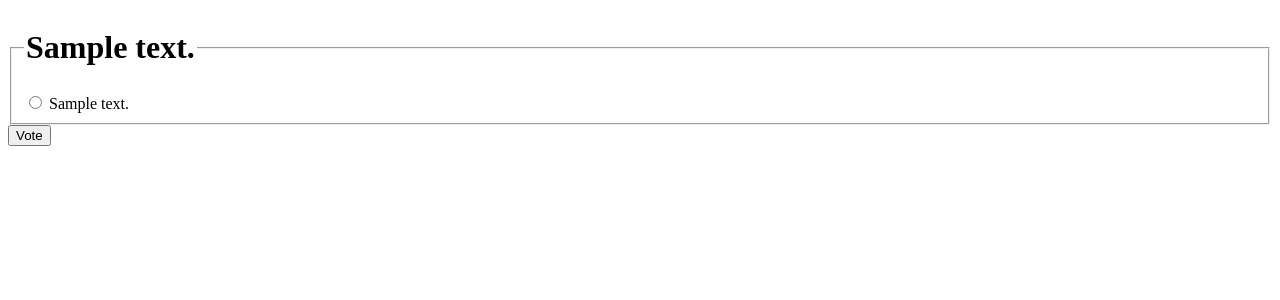
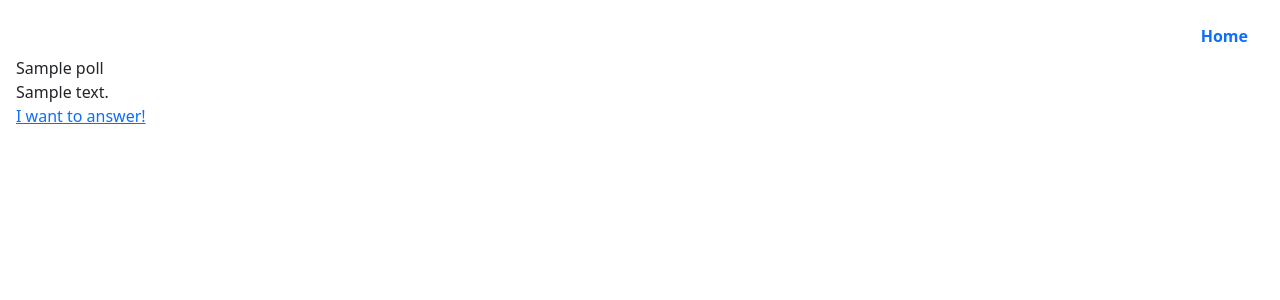
Before and after one commit to mblazhko/mysite, a Django app: page /polls/1/ in a window 1280 px wide. Shown: the top 300 px of the page. Run offline with Django 4.2, Linux system fonts and the light colour scheme; tables that the repository leaves empty hold one stand-in row (values such as "Sample post").

Commit message:
add base views

```diff
--- a/polls/admin.py
+++ b/polls/admin.py
@@ -1,6 +1,8 @@
 from django.contrib import admin
 
-from polls.models import Question, Choice
+from polls.models import Question, Choice, Poll, Answer
 
 admin.site.register(Question)
 admin.site.register(Choice)
+admin.site.register(Poll)
+admin.site.register(Answer)
--- /dev/null
+++ b/polls/forms.py
@@ -0,0 +1,15 @@
+from django import forms
+
+from polls.models import Poll, Question, Choice
+
+
+class PollForm(forms.ModelForm):
+    choice = forms.ModelChoiceField(queryset=Choice.objects.all(), widget=forms.RadioSelect)
+
+    class Meta:
+        model = Poll
+        fields = ["choice"]
+
+
+class AnswerForm(forms.ModelForm):
+    ...
--- a/polls/models.py
+++ b/polls/models.py
@@ -6,12 +6,16 @@ from django.utils import timezone
 
 class Poll(models.Model):
     poll_name = models.CharField(max_length=200)
+    poll_description = models.TextField(max_length=1000)
+    pub_date = models.DateTimeField("date published", default=timezone.now())
+
+    def __str__(self) -> str:
+        return self.poll_name
 
 
 class Question(models.Model):
     poll = models.ForeignKey(Poll, on_delete=models.CASCADE)
     question_text = models.CharField(max_length=255)
-    pub_date = models.DateTimeField("date published")
 
     def __str__(self) -> str:
         return self.question_text
@@ -25,7 +29,7 @@ class Choice(models.Model):
     choice_text = models.CharField(max_length=200)
 
     def __str__(self) -> str:
-        return self.choice_text
+        return f"{self.question.question_text} [{self.choice_text}]"
 
 
 class Answer(models.Model):
--- a/polls/urls.py
+++ b/polls/urls.py
@@ -4,9 +4,9 @@ from . import views
 
 urlpatterns = [
     path("", views.IndexView.as_view(), name="index"),
-    path("<int:pk>/", views.DetailView.as_view(), name="detail"),
-    path("<int:pk>/results/", views.ResultsView.as_view(), name="results"),
-    path("<int:question_id>/vote/", views.vote, name="vote"),
+    path("<int:pk>/", views.DetailView.as_view(), name="poll-detail"),
+    path("<int:pk>/results/", views.ResultsView.as_view(), name="poll-results"),
+    path("<int:poll_id>/vote/", views.vote, name="vote"),
 ]
 
 app_name = "polls"
--- a/polls/views.py
+++ b/polls/views.py
@@ -2,22 +2,22 @@ from django.http import HttpResponse, HttpResponseRedirect
 from django.shortcuts import render, get_object_or_404
 from django.urls import reverse
 from django.views import generic
+from django.views.generic.edit import FormMixin
 
-from polls.models import Question, Choice
+from polls.forms import PollForm
+from polls.models import Question, Choice, Poll, Answer
 
 
 class IndexView(generic.ListView):
+    model = Poll
     template_name = "polls/index.html"
-    context_object_name = "latest_question_list"
-
-    def get_queryset(self):
-        """Return the last five published questions."""
-        return Question.objects.order_by("-pub_date")[:5]
+    queryset = Poll.objects.all()
 
 
-class DetailView(generic.DetailView):
-    model = Question
-    template_name = "polls/detail.html"
+class DetailView(generic.DetailView, FormMixin):
+    model = Poll
+    template_name = "polls/poll_detail.html"
+    form_class = PollForm
 
 
 class ResultsView(generic.DetailView):
@@ -25,22 +25,14 @@ class ResultsView(generic.DetailView):
     template_name = "polls/results.html"
 
 
-def vote(request, question_id):
-    question = get_object_or_404(Question, pk=question_id)
-    try:
-        selected_choice = question.choice_set.get(pk=request.POST["choice"])
-    except (KeyError, Choice.DoesNotExist):
-        # Redisplay the question voting form.
-        return render(
-            request,
-            "polls/detail.html",
-            {
-                "question": question,
-                "error_message": "You didn't select a choice.",
-            },
-        )
+def vote(request, poll_id):
+    poll = get_object_or_404(Poll, pk=poll_id)
+    if request.method == 'POST':
+        form = PollForm(request.POST)
+        if form.is_valid():
+            selected_choice = form.cleaned_data['choice']
+            Answer.objects.create(choice=selected_choice, answer_text=selected_choice.choice_text)
+            return HttpResponseRedirect(reverse('polls:results', args=(poll.id,)))
     else:
-        selected_choice.votes += 1
-        selected_choice.save()
-
-        return HttpResponseRedirect(reverse("polls:results", args=(question.id,)))
+        form = PollForm(initial={'poll_name': poll.poll_name})
+    return render(request, 'polls/vote.html', {'form': form, 'poll': poll})
--- /dev/null
+++ b/templates/base.html
@@ -0,0 +1,32 @@
+<!doctype html>
+<html lang="en">
+<head>
+    <meta charset="UTF-8">
+    <meta name="viewport"
+          content="width=device-width, user-scalable=no, initial-scale=1.0, maximum-scale=1.0, minimum-scale=1.0">
+    <meta http-equiv="X-UA-Compatible" content="ie=edge">
+    <link href="https://cdn.jsdelivr.net/npm/bootstrap@5.3.0-alpha3/dist/css/bootstrap.min.css" rel="stylesheet"
+          integrity="sha384-KK94CHFLLe+nY2dmCWGMq91rCGa5gtU4mk92HdvYe+M/SXH301p5ILy+dN9+nJOZ" crossorigin="anonymous">
+    {% load static %}
+    <title>Polls</title>
+</head>
+<body>
+<div class="container-fluid d-flex w-100 h-100 p-3 mx-auto flex-column">
+    <header class="mb-auto">
+        <div>
+            <nav class="nav nav-masthead justify-content-center float-md-end">
+                <a class="nav-link fw-bold active" aria-current="page" href="{% url 'polls:index' %}">Home</a>
+{#                {% if user.is_authenticated %}#}
+{#                	<a class="nav-link fw-bold active" aria-current="page" href="{% url 'logout' %}">Logout</a>#}
+{#                {% else %}#}
+{#                  <a class="nav-link fw-bold active" aria-current="page" href="{% url 'login' %}">Login</a>#}
+{#                {% endif %}#}
+            </nav>
+        </div>
+    </header>
+
+    {% block content %}{% endblock content %}
+
+</div>
+</body>
+</html>
--- a/templates/polls/detail.html
+++ /dev/null
@@ -1,12 +0,0 @@
-<form action="{% url 'polls:vote' question.id %}" method="post">
-{% csrf_token %}
-<fieldset>
-    <legend><h1>{{ question.question_text }}</h1></legend>
-    {% if error_message %}<p><strong>{{ error_message }}</strong></p>{% endif %}
-    {% for choice in question.choice_set.all %}
-        <input type="radio" name="choice" id="choice{{ forloop.counter }}" value="{{ choice.id }}">
-        <label for="choice{{ forloop.counter }}">{{ choice.choice_text }}</label><br>
-    {% endfor %}
-</fieldset>
-<input type="submit" value="Vote">
-</form>
--- /dev/null
+++ b/templates/polls/poll_detail.html
@@ -0,0 +1,7 @@
+{% extends "base.html" %}
+
+{% block content %}
+	<div>{{ object.poll_name }}</div>
+  <div>{{ object.poll_description }}</div>
+  <a href="{% url "polls:vote" poll_id=object.id %}">I want to answer!</a>
+{% endblock %}
```
Also changed, not shown: templates/polls/index.html (+7 -3 lines).
